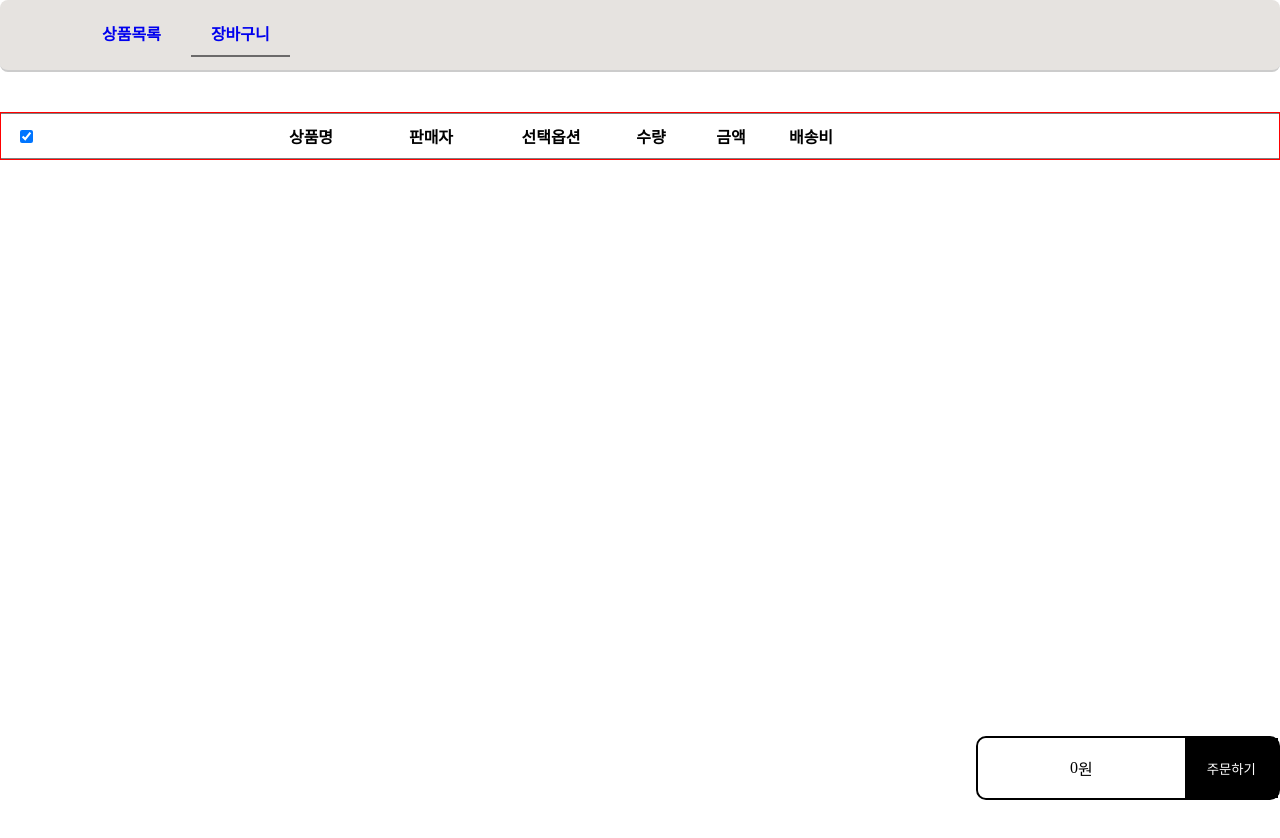
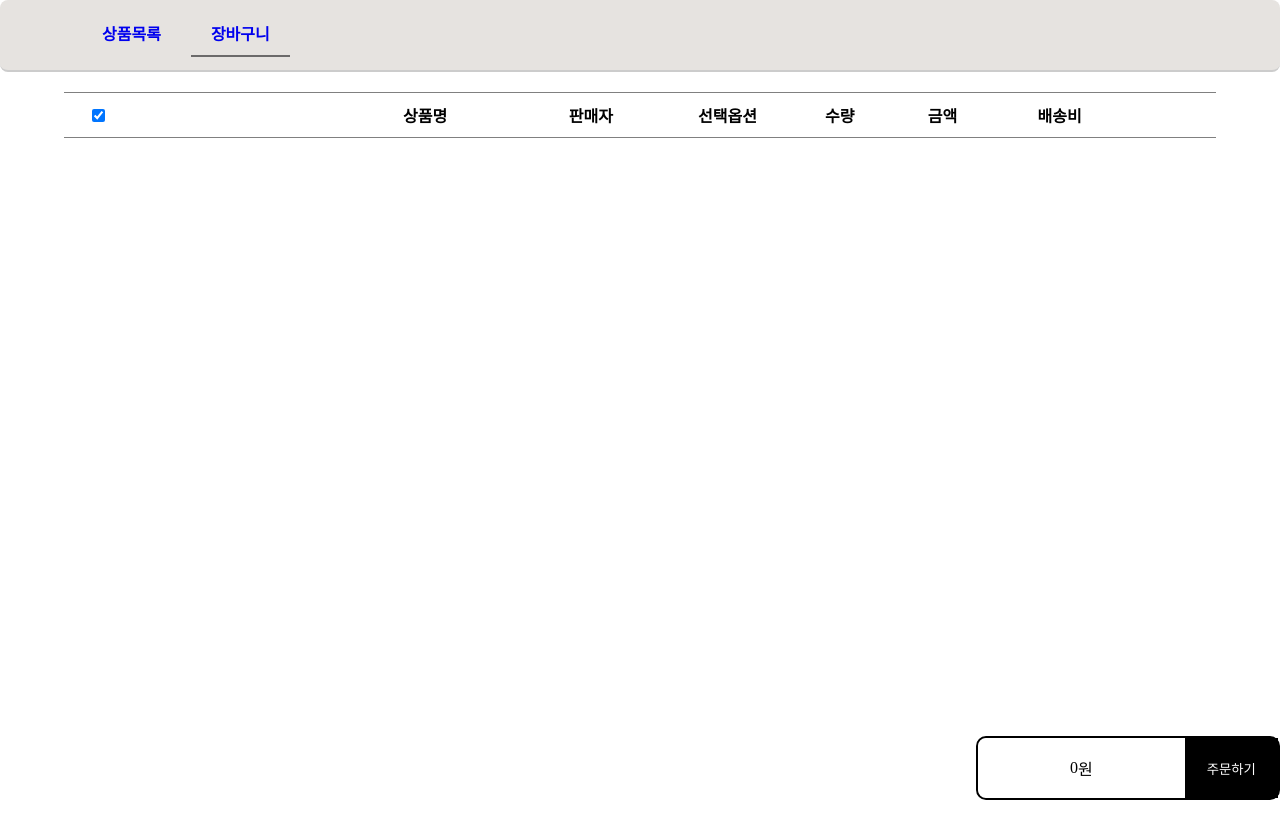
Before and after one commit to kjb9301/react-hooks-shopping-app, a React (Create React App) app: page /basket in a window 1280 px wide. Shown: the top 838 px of the page. Built offline with nearby package versions, Linux system fonts and the light colour scheme.

Commit message:
republishing

```diff
--- a/src/components/Nav.jsx
+++ b/src/components/Nav.jsx
@@ -33,11 +33,11 @@ const Wrapper = styled.nav`
   background-color: rgb(230, 227, 224);
   border-radius: 8px;
   padding: 0 20px;
-  margin-bottom: 60px;
+  margin-bottom: 40px;
 
   @media (max-width: 1360px) {
     height: 70px;
-    margin-bottom: 40px;
+    margin-bottom: 20px;
   }
 `;
 
--- a/src/pages/basket/components/BasketItem.jsx
+++ b/src/pages/basket/components/BasketItem.jsx
@@ -73,7 +73,6 @@ function BasketItem({ item }) {
 }
 
 const Wrapper = styled.ul`
-  box-sizing: border-box;
   border-bottom: 1px solid gray;
   display: flex;
   padding: 0;
@@ -87,7 +86,7 @@ const Wrapper = styled.ul`
   }
 
   .item-img {
-    width: 200px;
+    width: 18%;
 
     img {
       max-width: 100%;
@@ -96,17 +95,20 @@ const Wrapper = styled.ul`
   }
 
   .item-chk {
-    width: 50px;
+    width: 5%;
   }
 
-  .item-name,
+  .item-name {
+    width: 18%;
+  }
+
   .item-provider,
   .item-option {
-    width: 120px;
+    width: 12%;
   }
 
   .item-quantity {
-    width: 80px;
+    width: 7%;
 
     input {
       width: 100%;
@@ -114,9 +116,12 @@ const Wrapper = styled.ul`
   }
 
   .item-price,
-  .item-ship-price,
+  .item-ship-price {
+    width: 10%;
+  }
+
   .item-btn {
-    width: 80px;
+    width: 8%;
   }
 `;
 
--- a/src/pages/basket/components/BasketTable.jsx
+++ b/src/pages/basket/components/BasketTable.jsx
@@ -21,12 +21,8 @@ function BasketTable() {
 }
 
 const Wrapper = styled.div`
-  border: 1px solid red;
-  /* height: 90%;
-  width: 90%; */
-  /* display: flex;
-  flex-direction: column; */
-  /* border: 1px solid blue; */
+  width: 90%;
+  margin: auto;
 `;
 
 export default BasketTable;
--- a/src/pages/basket/components/BasketTableHeader.jsx
+++ b/src/pages/basket/components/BasketTableHeader.jsx
@@ -15,7 +15,7 @@ function BasketTableHeader({ checkedTF, onCheck }) {
       <li className='th-quantity'>수량</li>
       <li className='th-price'>금액</li>
       <li className='th-ship-price'>배송비</li>
-      <li className='btn'></li>
+      <li className='btn' />
     </Wrapper>
   );
 }
@@ -33,28 +33,34 @@ const Wrapper = styled.ul`
     justify-content: center;
     align-items: center;
     font-weight: bold;
-    padding: 10px 0;
+    padding: 10px;
   }
 
   .th-chk {
-    width: 50px;
+    width: 5%;
   }
 
-  .th-img {
-    width: 200px;
+  .th-img,
+  .th-name {
+    width: 18%;
   }
 
-  .th-name,
   .th-provider,
   .th-option {
-    width: 120px;
+    width: 12%;
   }
 
-  .th-quantity,
+  .th-quantity {
+    width: 7%;
+  }
+
   .th-price,
-  .th-ship-price,
+  .th-ship-price {
+    width: 10%;
+  }
+
   .btn {
-    width: 80px;
+    width: 8%;
   }
 `;
 
--- a/src/pages/home/components/ProductInfo.jsx
+++ b/src/pages/home/components/ProductInfo.jsx
@@ -16,7 +16,7 @@ const ProductInfo = () => {
   const product = useContext(GlobalStateContext).productOne;
   const basketList = useContext(GlobalStateContext).basketList;
   const dispatch = useContext(GlobalDispatchContext);
-  console.log(basketList);
+
   const handleChangeOption = (e) => {
     selectOption(e.target.value);
   };
@@ -142,7 +142,7 @@ const Container = styled.div`
   flex-direction: column;
 
   @media (max-width: 1360px) {
-    width: 200px;
+    width: 250px;
   }
 `;
 
```
